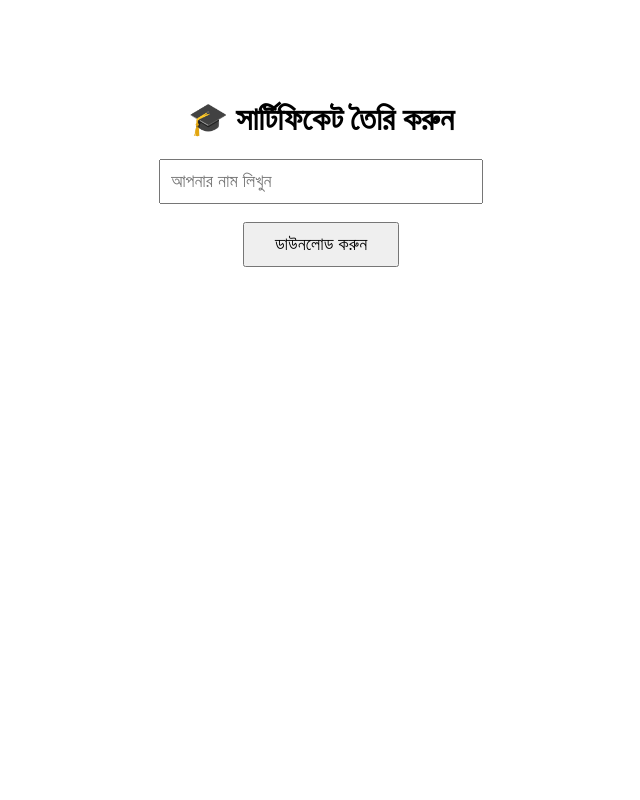
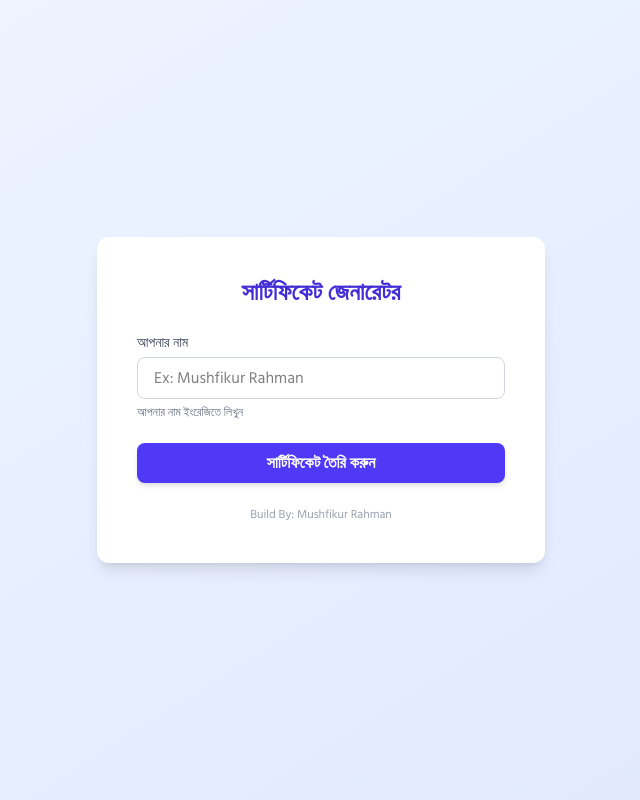
Before and after one commit to mushfikur-dwip/certificateBuilder, a Flask app: page / in a window 1280 px wide. Shown: the whole page, without its empty margins (319-959 px from the left). Run offline with Flask 3, Linux system fonts and the light colour scheme.

Commit message:
Update Design

```diff
--- a/templates/index.html
+++ b/templates/index.html
@@ -4,9 +4,13 @@
 <head>
     <meta charset="UTF-8">
     <title>Certificate Generator</title>
+    <script src="https://cdn.jsdelivr.net/npm/@tailwindcss/browser@4"></script>
+    <link rel="preconnect" href="https://fonts.googleapis.com">
+    <link rel="preconnect" href="https://fonts.gstatic.com" crossorigin>
+    <link href="https://fonts.googleapis.com/css2?family=Hind+Siliguri:wght@300;400;500;600;700&display=swap" rel="stylesheet">
 </head>
 
-<body style="text-align: center; margin-top: 100px;">
+<!-- <body style="text-align: center; margin-top: 100px;">
     <h1>🎓 সার্টিফিকেট তৈরি করুন</h1>
     <form method="POST">
         <input type="text" name="name" placeholder="আপনার নাম লিখুন" required
@@ -14,6 +18,40 @@
         <br><br>
         <button type="submit" style="padding: 10px 30px; font-size: 18px;">ডাউনলোড করুন</button>
     </form>
-</body>
+</body> -->
+<style>
+    body {
+        font-family: 'Hind Siliguri', sans-serif;
+    }
+</style>
 
+<body class="font-Hind Siliguri bg-gradient-to-br from-blue-50 to-indigo-100 min-h-screen flex items-center justify-center">
+
+    <div class="bg-white shadow-lg rounded-xl p-10 max-w-md w-full">
+        <h1 class="text-2xl font-bold text-center text-indigo-700 mb-6">
+            সার্টিফিকেট জেনারেটর
+        </h1>
+
+        <form method="POST" class="space-y-5">
+            <div>
+                <label for="name" class="block text-sm font-medium text-gray-700 mb-1">আপনার নাম</label>
+                <input type="text" name="name" id="name" required
+                    class="w-full px-4 py-2 border border-gray-300 rounded-lg focus:outline-none focus:ring-2 focus:ring-indigo-400 focus:border-indigo-400 transition"
+                    placeholder="Ex: Mushfikur Rahman">
+                    <br>
+                <small class="text-xs text-gray-500">আপনার নাম ইংরেজিতে লিখুন</small>
+            </div>
+
+            <button type="submit"
+                class="w-full py-2 px-4 bg-indigo-600 hover:bg-indigo-700 text-white font-semibold rounded-lg shadow-md transition duration-300">
+                সার্টিফিকেট তৈরি করুন
+            </button>
+        </form>
+
+        <p class="text-center text-xs text-gray-400 mt-6">
+            Build By: <a target="_blank" href="http://fb.me/mushfikur.a.k">Mushfikur Rahman</a>
+        </p>
+    </div>
+
+    </body>
 </html>
```
